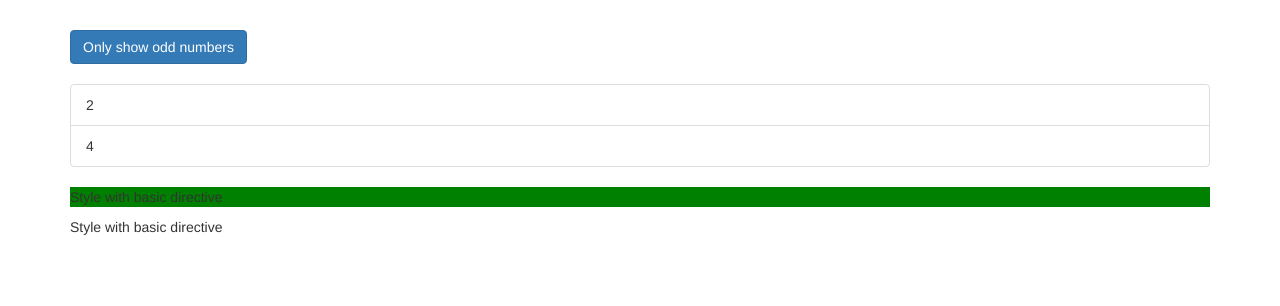
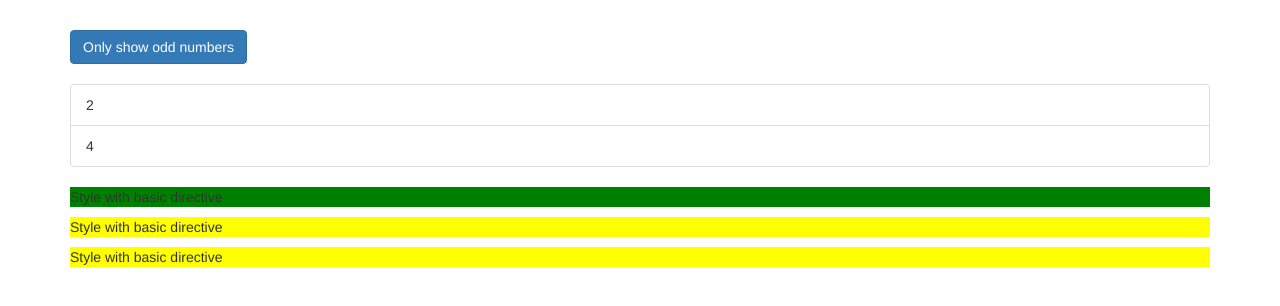
Before and after one commit to adoniasvsbarros/angular-practices, an Angular app in the folder directives-start/: page / in a window 1280 px wide. Shown: the top 306 px of the page. Built offline with nearby package versions, Linux system fonts and the light colour scheme.

Commit message:
binding to directive properties

```diff
--- a/directives-start/src/app/app.component.html
+++ b/directives-start/src/app/app.component.html
@@ -27,7 +27,8 @@
               </li>
             </ul>
             <p appBasicHighlight>Style with basic directive</p>
-            <p appBetterHighlight>Style with basic directive</p>
+            <p [appBetterHighlight]="'red'" defaultColor="yellow">Style with basic directive</p>
+            <p [appBetterHighlight]="'red'" [defaultColor]="'yellow'">Style with basic directive</p>
       </div>
     </div>
   </div>
--- a/directives-start/src/app/better-highlight/better-highlight.directive.ts
+++ b/directives-start/src/app/better-highlight/better-highlight.directive.ts
@@ -1,27 +1,27 @@
-import { Directive, Renderer2, OnInit, ElementRef, HostListener, HostBinding } from '@angular/core';
+import { Directive, Renderer2, OnInit, ElementRef, HostListener, HostBinding, Input } from '@angular/core';
 
 @Directive({
   selector: '[appBetterHighlight]'
 })
 export class BetterHighlightDirective implements OnInit{
-
+  @Input() defaultColor: string = 'transparent';
+  @Input('appBetterHighlight') highlightColor: string = 'blue';
+  @HostBinding('style.backgroundColor') backgroundColor: string = this.defaultColor;
 
   constructor(private elRef: ElementRef, private renderer: Renderer2) { }
 
   ngOnInit(){
-    //this.renderer.setStyle(this.elRef.nativeElement, 'background-color', 'blue')
+    this.backgroundColor = this.defaultColor;
   }
-
-  @HostBinding('style.backgroundColor') backgroundColor: string = 'transparent';
 
   @HostListener('mouseenter') mouseover(eventData: Event) {
     //this.renderer.setStyle(this.elRef.nativeElement, 'background-color', 'blue')
-    this.backgroundColor = 'blue';
+    this.backgroundColor = this.highlightColor;
   }
 
 
   @HostListener('mouseleave') mouseleave(eventData: Event) {
     //this.renderer.setStyle(this.elRef.nativeElement, 'background-color', 'transparent')
-    this.backgroundColor = 'transparent';
+    this.backgroundColor = this.defaultColor;
   }
 }
```
